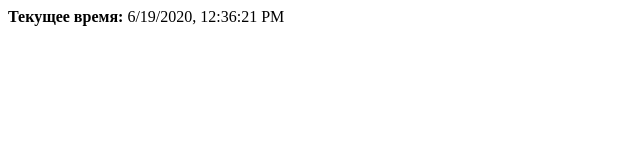
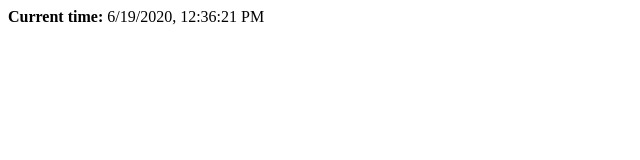
Before and after one commit to ehpc/webcomponent-example, a website: page src/index.html in a window 1280 px wide. Shown: the full height of the page, 0-640 px from the left. Drawn offline with Linux system fonts and the light colour scheme.

Commit message:
Update index.html

```diff
--- a/src/index.html
+++ b/src/index.html
@@ -10,7 +10,7 @@
 
 <body>
 
-  <realtime-clock>Текущее время: </realtime-clock>
+  <realtime-clock>Current time: </realtime-clock>
 
 </body>
 
```
